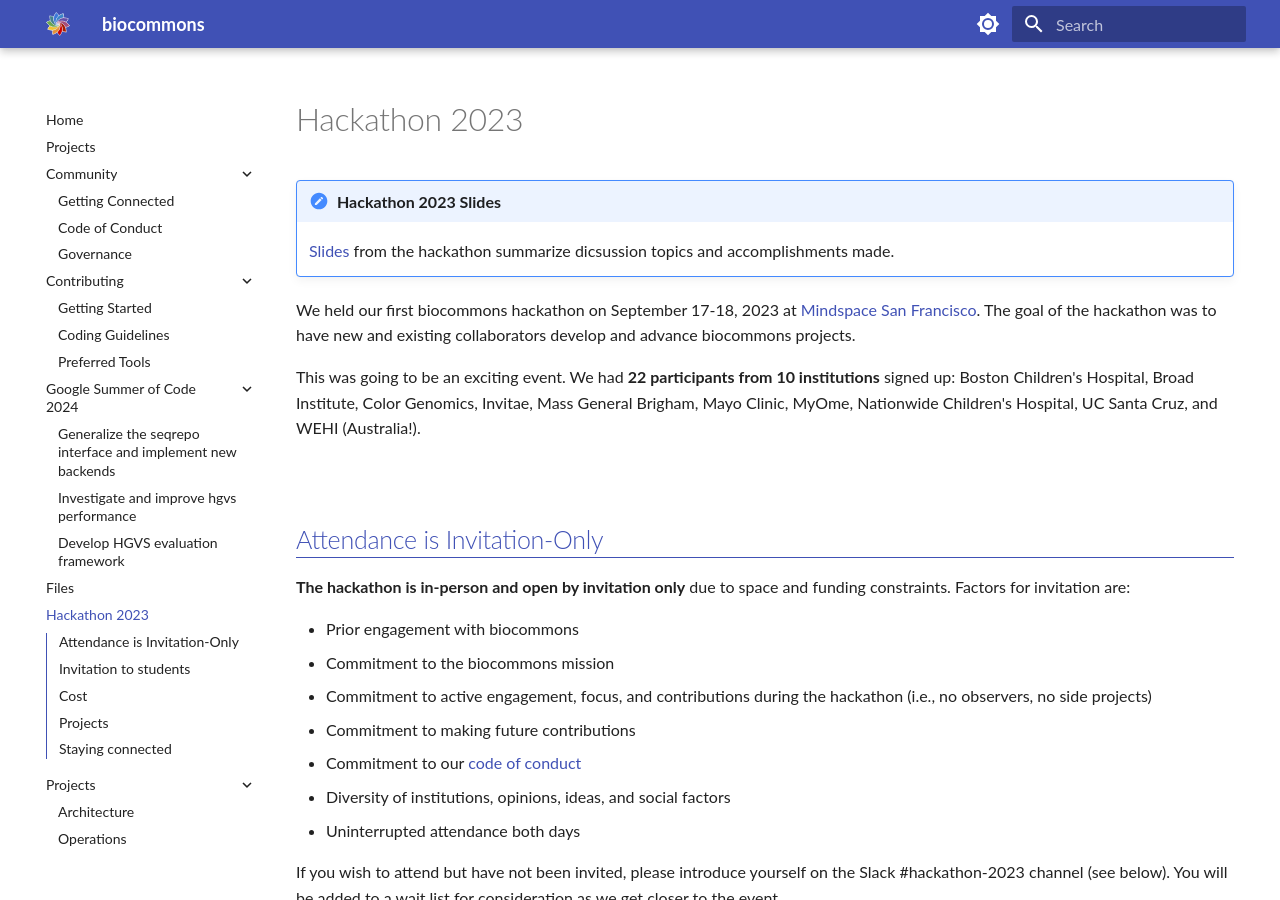
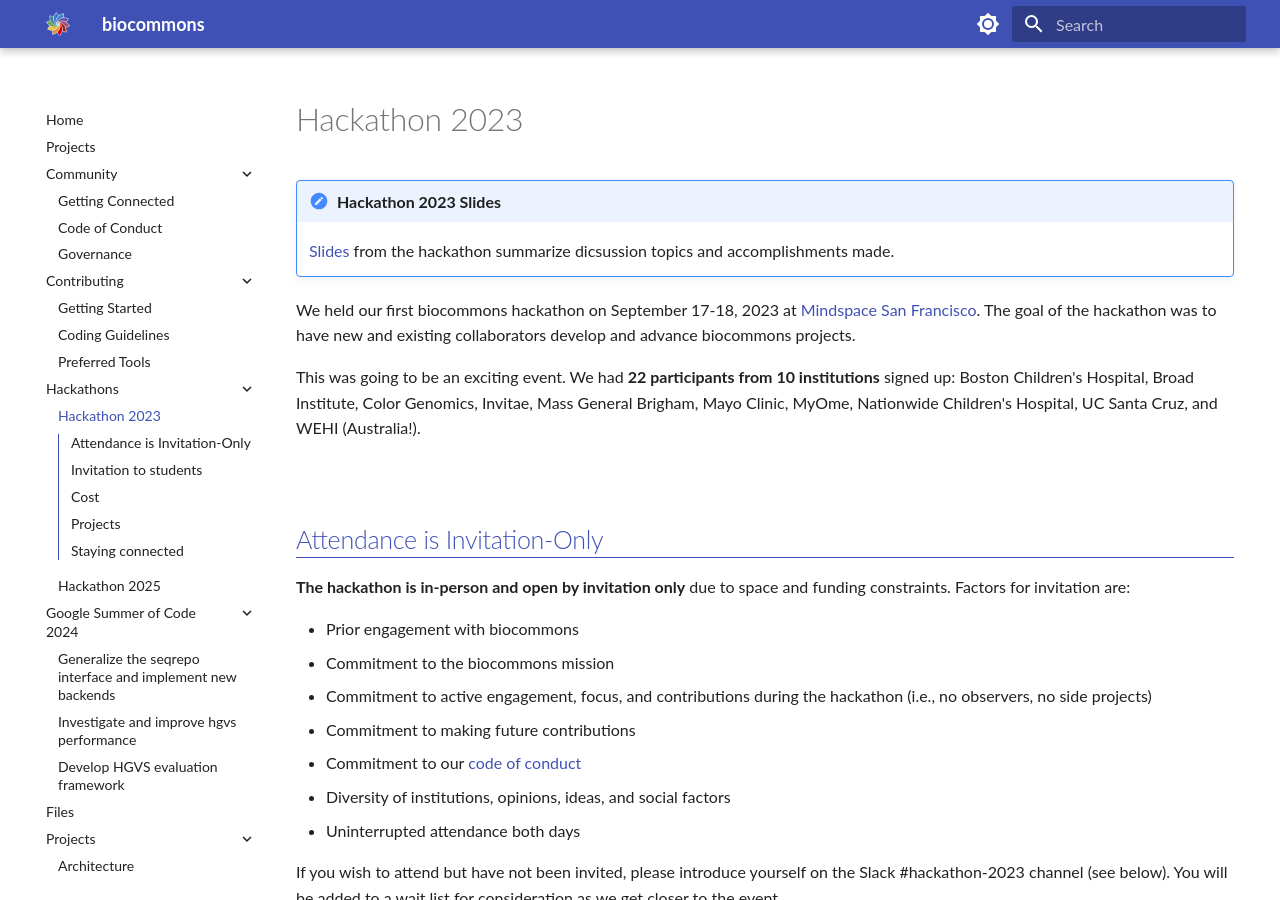
Before and after one commit to biocommons/biocommons.github.io, an MkDocs documentation site: the page built from docs/hackathons/hackathon-2023.md, in a window 1280 px wide and 900 px high. Built offline with MkDocs 1.6.1 and Material for MkDocs 9.7.7, drawn with Linux system fonts in a browser that asks for light colours.

Commit message:
docs: add hackathon 2025 page
close #11

```diff
--- a/docs/hackathon-2023.md
+++ b/docs/hackathons/hackathon-2023.md
@@ -49,4 +49,4 @@
 
 ## Staying connected
 
-Planning for the hackathon, and announcements during it, will be on the [#hackathon-2023](https://app.slack.com/client/TDL15ES3T/C05FPBLML1Y) slack channel.  See [Community](community/index.md) for how to join.
+Planning for the hackathon, and announcements during it, will be on the [#hackathon-2023](https://app.slack.com/client/TDL15ES3T/C05FPBLML1Y) slack channel.  See [Community](../community/index.md) for how to join.
--- a/docs/redirect-map.yml
+++ b/docs/redirect-map.yml
@@ -11,6 +11,7 @@
 gsoc2024/hgvs#721.md: null
 gsoc2024/hgvs-eval#20.md: null
 gsoc2024/index.md: null
-hackathon-2023.md: null
+hackathons/hackathon-2023.md: null
+hackathons/hackathon-2025.md: null
 index.md: null
 projects.md: null
--- a/mkdocs.yml
+++ b/mkdocs.yml
@@ -13,7 +13,7 @@
 - macros
 - redirects:
     redirect_maps:
-      "private/hackathon-2023.md": "hackathon-2023.md"
+      "private/hackathon-2023.md": "hackathons/hackathon-2023.md"
       "code-of-conduct.md": "community/code-of-conduct.md"
       "governance.md": "community/governance.md"
       "files.md": "https://drive.google.com/drive/folders/1g520Cz2PBTXbLV1MxPXgY5h_EO4WHj0T"
```
Also changed, not shown: docs/hackathons/hackathon-2025.md (added, +64 -0 lines), docs/.pages, 1 other file.
